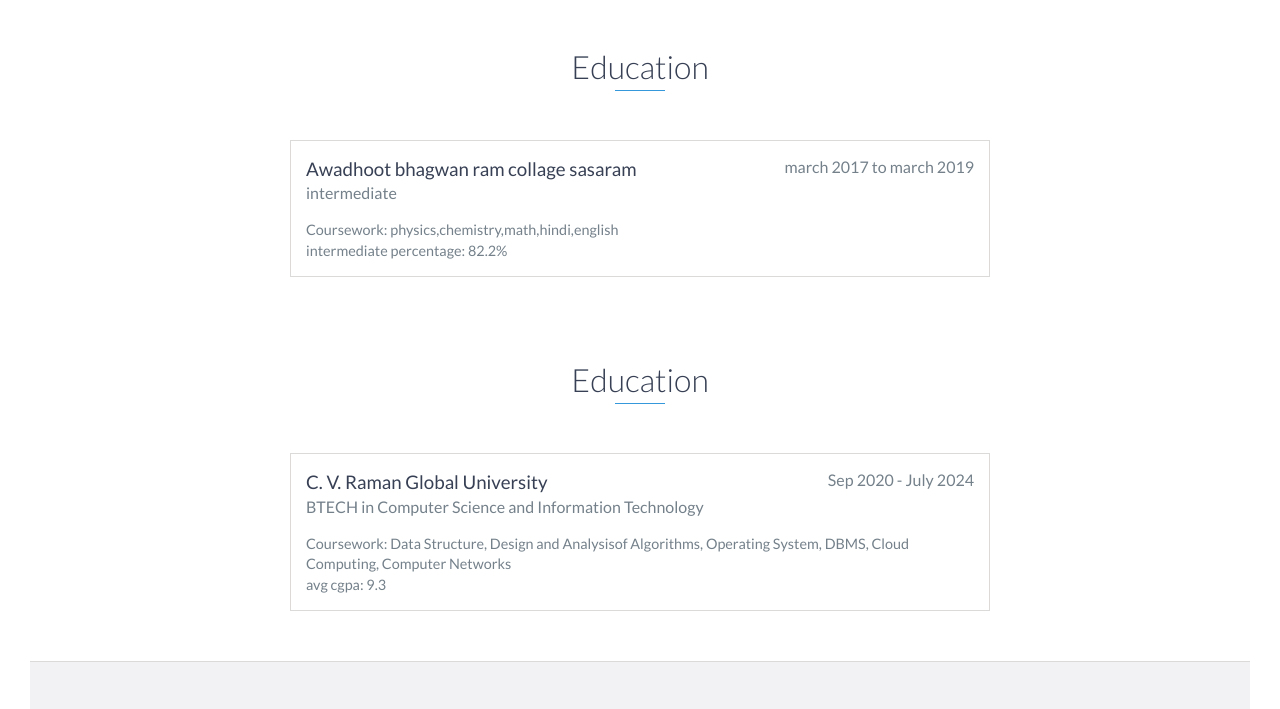
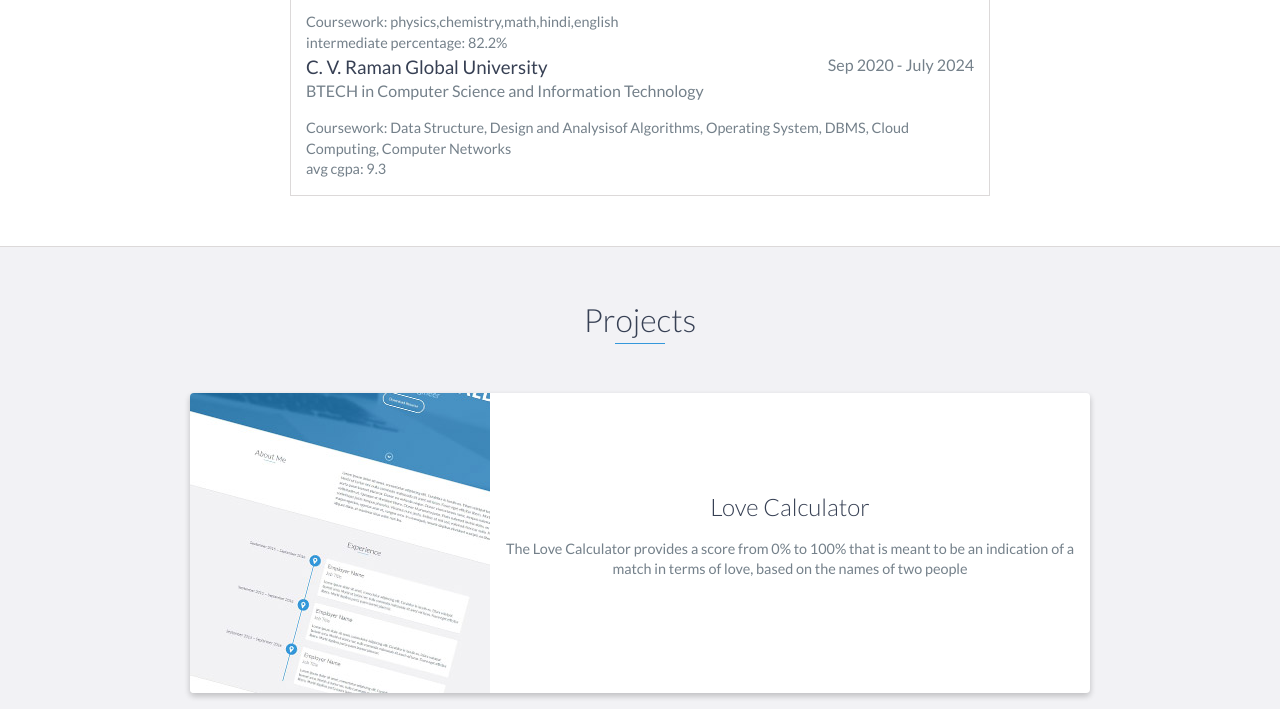
Before and after one commit to alok123111/personal_portfilio, a website: page index.html in a window 1280 px wide. Shown: the part 1465-2174 px from the top of the page. Drawn offline with nearby package versions, Linux system fonts and the light colour scheme.

Commit message:
Update index.html

```diff
--- a/index.html
+++ b/index.html
@@ -90,23 +90,22 @@
             <p>
                Coursework: science, math,social science,hindi,english </p>
 		<p>matriculate cgpa: 9.6</p>
-        </div>
 
-      <div id="education">
-        <h2 class="heading">Education</h2>
-        <div class="education-block">
+
+
+
+
             <h3>Awadhoot bhagwan ram collage sasaram</h3>
             <span class="education-date">march 2017 to march 2019</span>
             <h4>intermediate </h4>
             <p>
                Coursework: physics,chemistry,math,hindi,english </p>
 		<p>intermediate percentage: 82.2%</p>
-        </div>
 
 
-    <div id="education">
-        <h2 class="heading">Education</h2>
-        <div class="education-block">
+
+
+
             <h3>C. V. Raman Global University</h3>
             <span class="education-date">Sep 2020 - July 2024</span>
             <h4>BTECH in Computer Science and Information Technology </h4>
```
